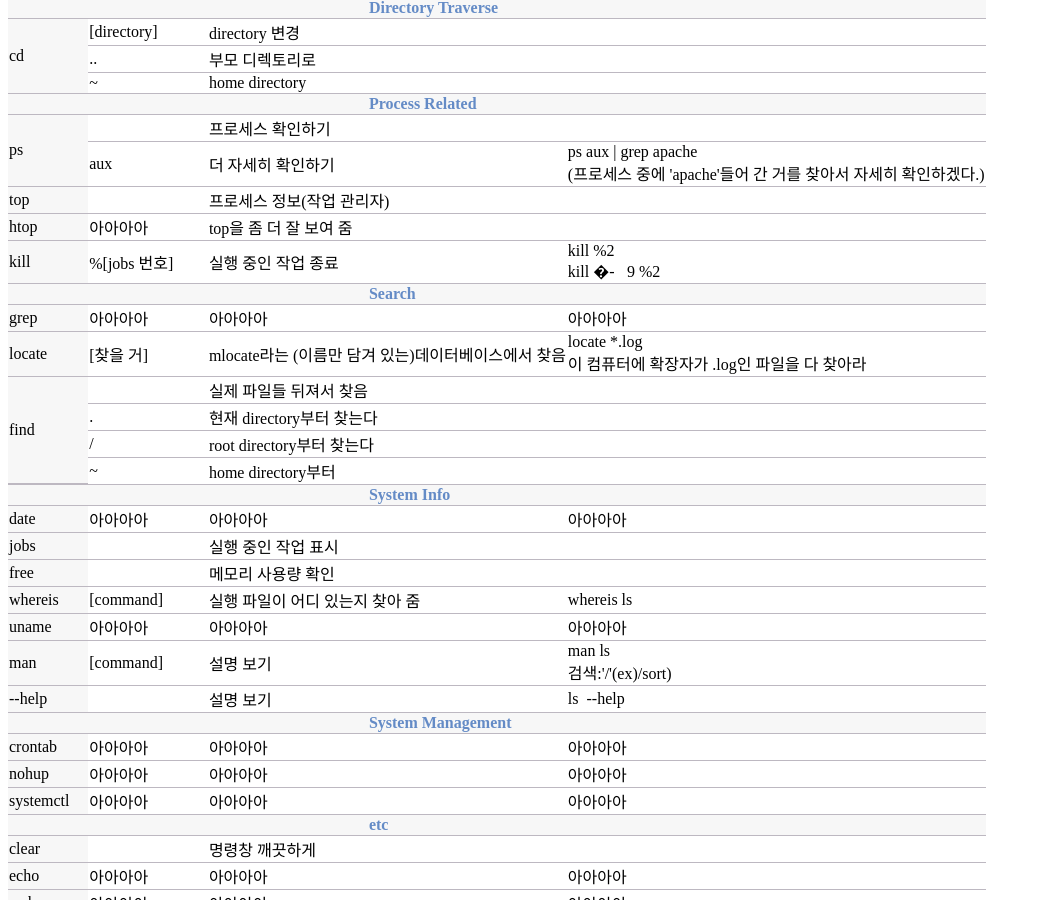
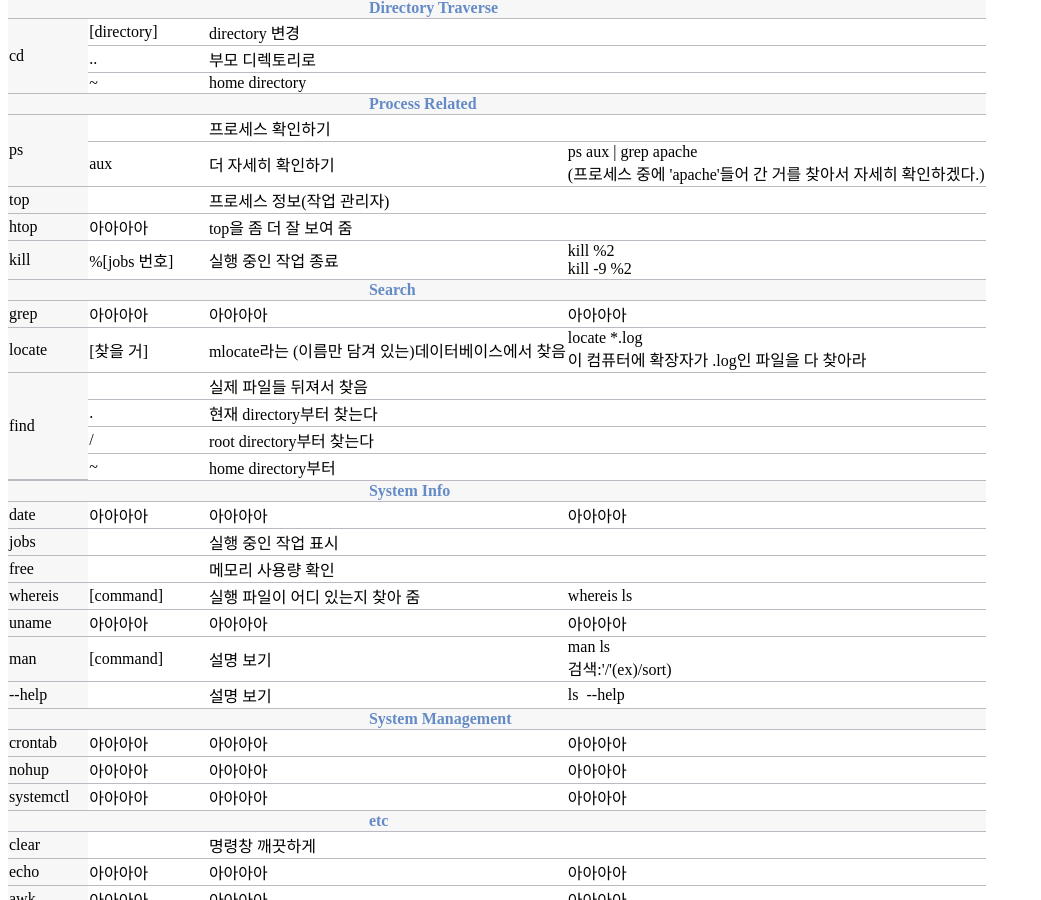
Before and after one commit to finddme/finddme.github.io, a Jekyll site: the page built from _posts/2022-01-12-Linux.md, in a window 1280 px wide and 900 px high, scrolled down 840 px. Shown: the whole window, without its empty margins (0-1041 px from the left). Built offline with Jekyll 4.4.1, drawn with Linux system fonts in a browser that asks for light colours; some of the changed lines change nothing that is shown.

Commit message:
Update 2022-01-12-Linux.md

```diff
--- a/_posts/2022-01-12-Linux.md
+++ b/_posts/2022-01-12-Linux.md
@@ -74,7 +74,7 @@ tag: Linux
        <tr><td class="line">aux</td><td class="line">더 자세히 확인하기</td><td class="line">ps aux &#124; grep apache <br> (프로세스 중에 'apache'들어 간 거를 찾아서 자세히 확인하겠다.)</td></tr>
        <tr><td class="line3" rowspan="1">top</td><td class="line"> </td><td class="line">프로세스 정보(작업 관리자)</td><td class="line"> </td></tr>
        <tr><td class="line3" rowspan="1">htop</td><td class="line">아아아아</td><td class="line">top을 좀 더 잘 보여 줌</td><td class="line"> </td></tr>
-       <tr><td class="line3" rowspan="1">kill</td><td class="line">&#37;[jobs 번호]</td><td class="line">실행 중인 작업 종료</td><td class="line">kill &#37;2<br>kill &#00;-&#08;9 &#37;2</td></tr>
+       <tr><td class="line3" rowspan="1">kill</td><td class="line">&#37;[jobs 번호]</td><td class="line">실행 중인 작업 종료</td><td class="line">kill &#37;2<br>kill -9 &#37;2</td></tr>
        <tr><td class="line3"> </td><td class="line3"> </td><td class="line3">&nbsp;&nbsp;&nbsp;&nbsp;&nbsp;&nbsp;&nbsp;&nbsp;&nbsp;&nbsp;&nbsp;&nbsp;&nbsp;&nbsp;&nbsp;&nbsp;&nbsp;&nbsp;&nbsp;&nbsp;&nbsp;&nbsp;&nbsp;&nbsp;&nbsp;&nbsp;&nbsp;&nbsp;&nbsp;&nbsp;&nbsp;&nbsp;&nbsp;&nbsp;&nbsp;&nbsp;&nbsp;&nbsp;&nbsp;&nbsp;<span style="color:#648BC6; font-weight: bold;">Search</span></td><td class="line3"> </td></tr>
        <tr><td class="line3" rowspan="1">grep</td><td class="line">아아아아</td><td class="line">아아아아</td><td class="line">아아아아</td></tr>
        <tr><td class="line3" rowspan="1">locate</td><td class="line">[찾을 거]</td><td class="line">mlocate라는 (이름만 담겨 있는)데이터베이스에서 찾음</td><td class="line">locate &#42;&#46;log<br>이 컴퓨터에 확장자가 &#46;log인 파일을 다 찾아라</td></tr>
```
